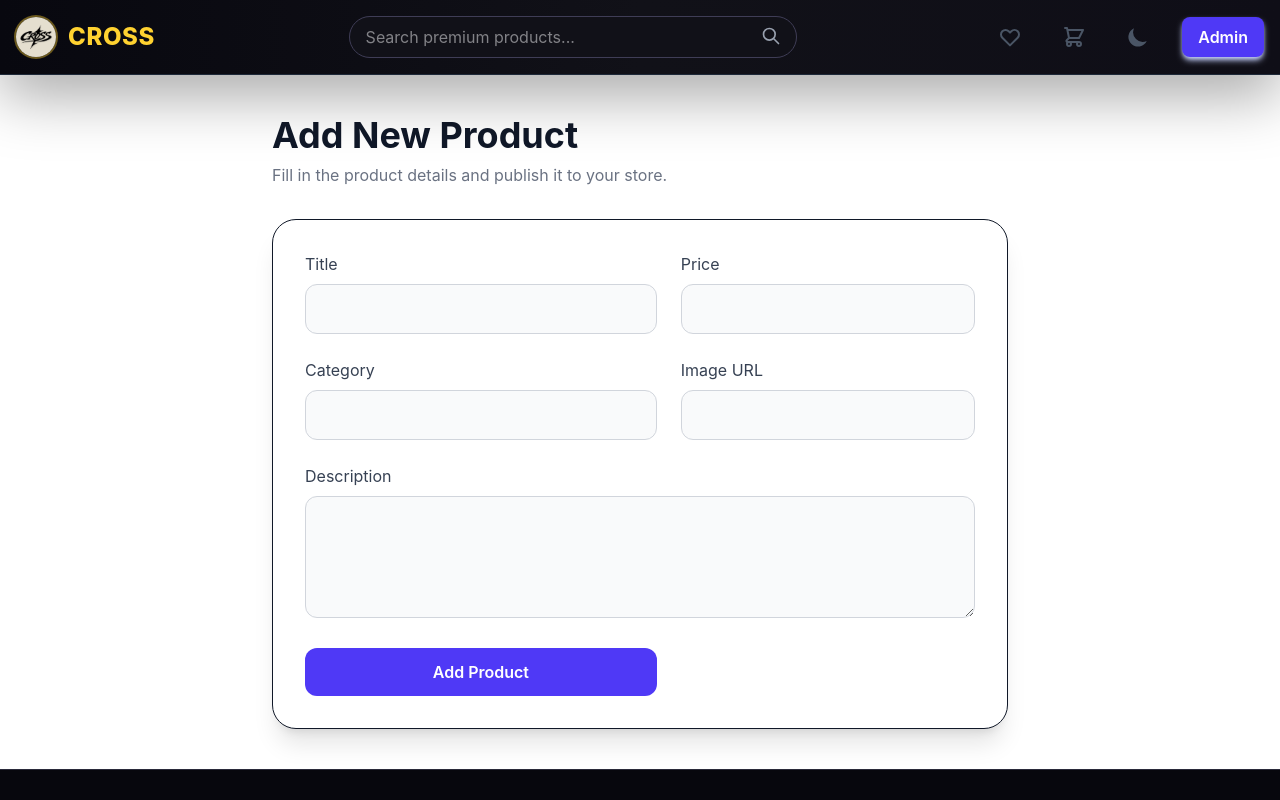
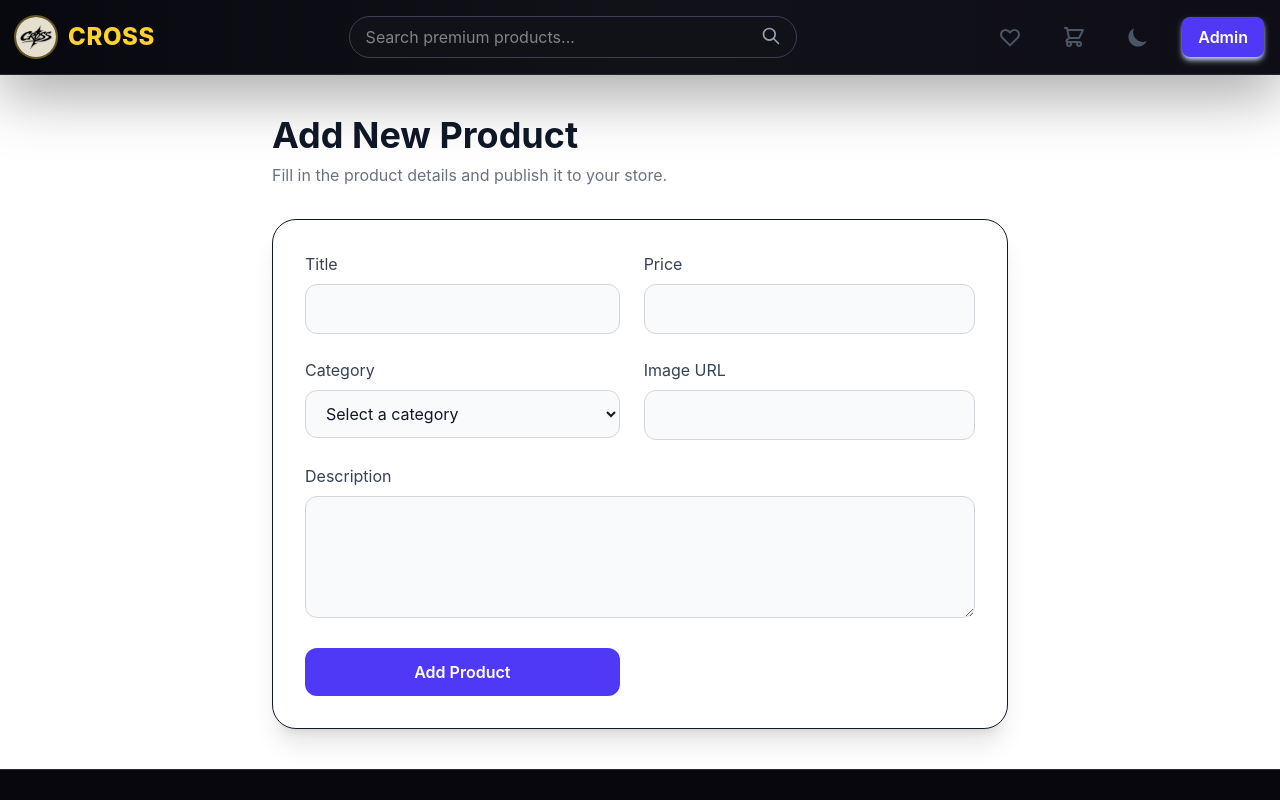
Before and after one commit to Titousif/crossfrontend, a React (Vite) app: page /products/new in a window 1280 px wide. Shown: the top 800 px of the page. Built offline with nearby package versions, Linux system fonts and the light colour scheme; no server answers.

Commit message:
Change product category inputs to dropdown selects

```diff
--- a/src/pages/Admin.jsx
+++ b/src/pages/Admin.jsx
@@ -178,13 +178,18 @@ export default function Admin() {
               <label className="block text-sm font-medium text-gray-700 dark:text-gray-300 mb-2">
                 Category
               </label>
-              <input
-                type="text"
+              <select
                 value={newProduct.category}
                 onChange={(e) => setNewProduct({...newProduct, category: e.target.value})}
                 className="w-full px-4 py-2 border border-gray-300 dark:border-gray-600 rounded-lg focus:ring-2 focus:ring-indigo-500 focus:border-transparent dark:bg-gray-800 dark:text-white"
-                placeholder="e.g., electronics, clothing"
-              />
+              >
+                <option value="">Select a category</option>
+                <option value="electronics">Electronics</option>
+                <option value="clothing">Clothing</option>
+                <option value="books">Books</option>
+                <option value="furniture">Furniture</option>
+                <option value="general">General</option>
+              </select>
             </div>
 
             <div>
--- a/src/pages/NewProduct.jsx
+++ b/src/pages/NewProduct.jsx
@@ -77,12 +77,19 @@ export default function NewProduct() {
 
         <label className="block">
           <span className="text-gray-700 dark:text-gray-300">Category</span>
-          <input
+          <select
             name="category"
             value={product.category}
             onChange={handleChange}
             className="mt-2 w-full rounded-xl border border-gray-300 dark:border-gray-700 bg-gray-50 dark:bg-gray-800 px-4 py-3 text-gray-900 dark:text-white focus:outline-none focus:ring-2 focus:ring-indigo-500"
-          />
+          >
+            <option value="">Select a category</option>
+            <option value="electronics">Electronics</option>
+            <option value="clothing">Clothing</option>
+            <option value="books">Books</option>
+            <option value="furniture">Furniture</option>
+            <option value="general">General</option>
+          </select>
         </label>
 
         <label className="block">
```
